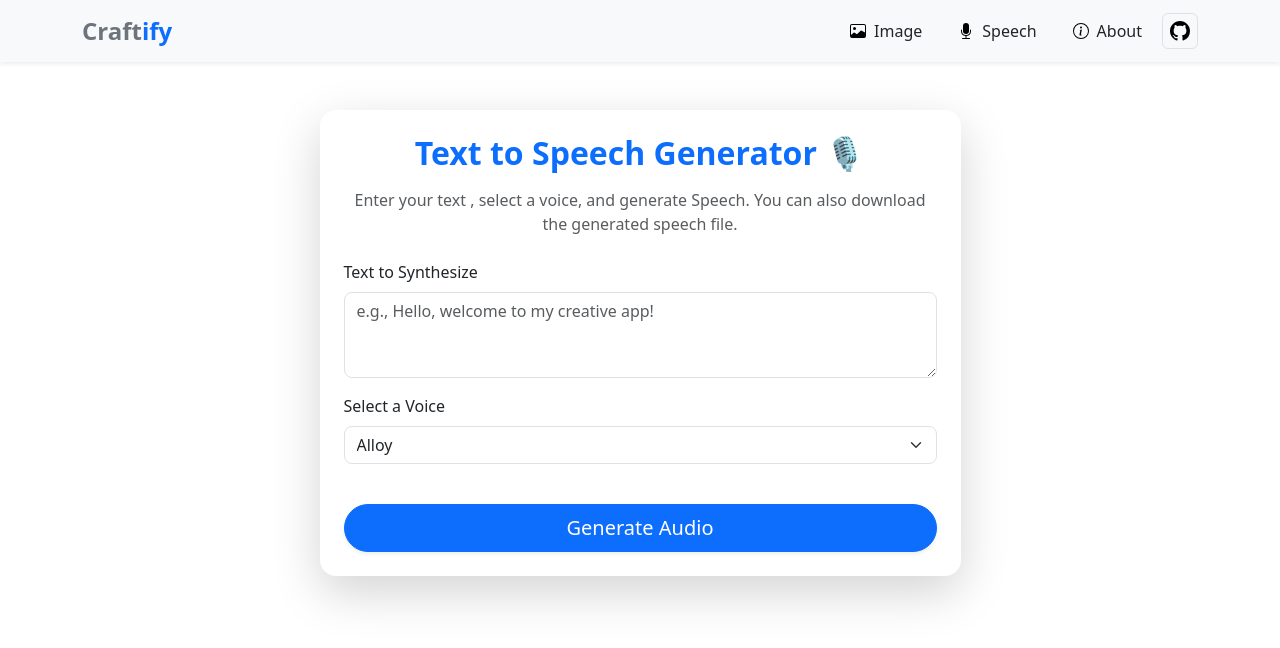
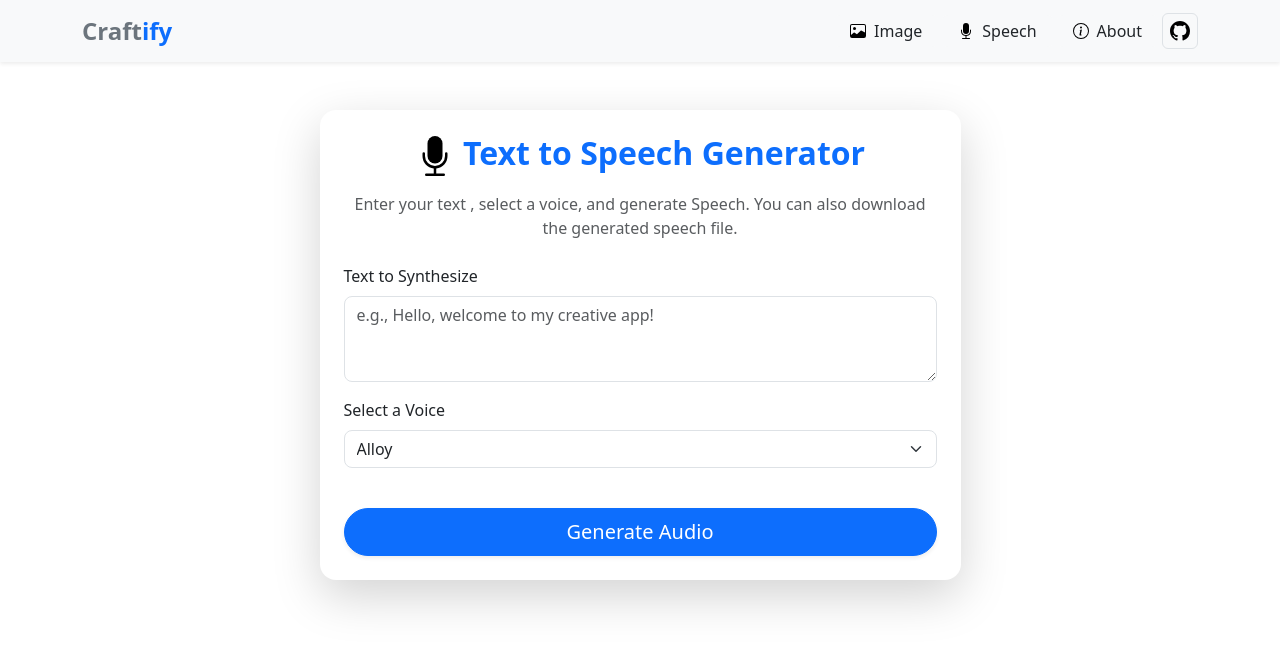
Before and after one commit to PRAJAPATI-NEEL-2005/Craftify, a React (Create React App) app: page /generateaudio in a window 1280 px wide. Shown: the top 648 px of the page. Built offline with nearby package versions, Linux system fonts and the light colour scheme.

Commit message:
some design changed

```diff
--- a/src/components/GenerateAudio.js
+++ b/src/components/GenerateAudio.js
@@ -1,7 +1,7 @@
 import React, { useState } from 'react';
 import 'bootstrap/dist/css/bootstrap.min.css';
 import { Container, Row, Col, Form, Button, Spinner, Card } from 'react-bootstrap';
-import { CloudArrowDownFill } from 'react-bootstrap-icons';
+import { CloudArrowDownFill, MicFill } from 'react-bootstrap-icons';
 
 export default function GenerateAudio() {
   const [prompt, setPrompt] = useState('');
@@ -83,7 +83,7 @@ export default function GenerateAudio() {
           <Card className="shadow-lg border-0 rounded-4">
             <Card.Body className="p-4 d-flex flex-column align-items-stretch">
               <div>
-                <h2 className="text-center text-primary fw-bold mb-3">Text to Speech Generator 🎙️</h2>
+                <h2 className="text-center text-primary fw-bold mb-3"><MicFill size={40} className='me-2 ' />Text to Speech Generator  </h2>
                 <p className="text-muted text-center mb-4">
                     Enter your text , select a voice, and generate Speech. You can also download the generated speech file.
                 </p>
```
